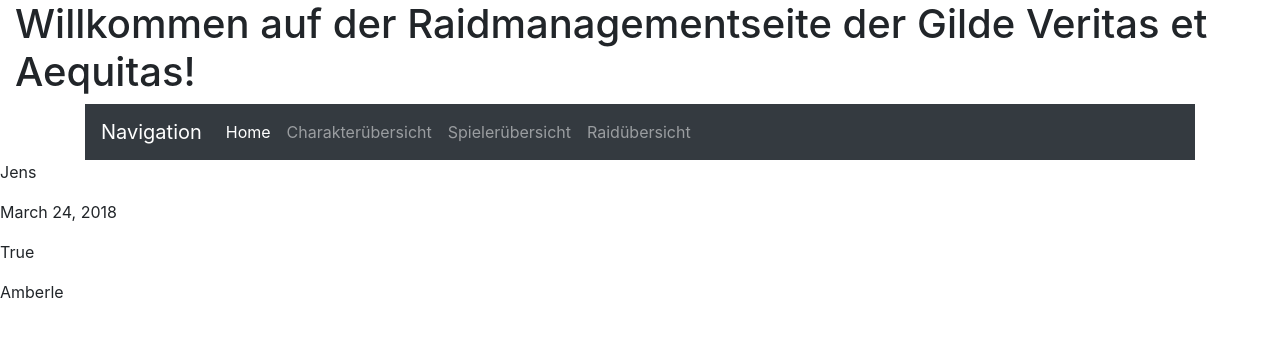
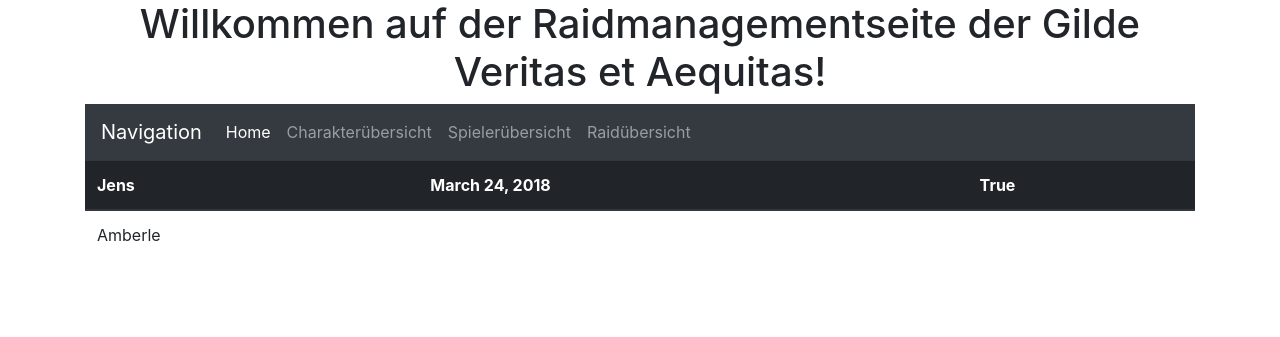
Before and after one commit to Khelmaron/VeaRaidTools, a Django app: a page that uses Src/templates/base.html in a window 1280 px wide. Shown: the top 337 px of the page. Run offline with Django 3.2, Linux system fonts and the light colour scheme; data comes from the database, SQL or seed files in the repository; both versions use the stored data as it was after the commit; some libraries are stand-ins or nearby versions.

Commit message:
Dies und das, schöneren Header haupstächlich

```diff
--- a/Src/templates/Spielerverwaltung/spieler_detail.html
+++ b/Src/templates/Spielerverwaltung/spieler_detail.html
@@ -1,11 +1,23 @@
 {% extends 'base.html' %}
 {% block content %}
-<p>{{ spieler.Spielername }}</p>
-<p>{{ spieler.Anlagedatum }}</p>
-<p>{{ spieler.Aktiv }}</p>
-
-{% for char in characters %}
-<p> {{ char }} </p>
-{% endfor %}
-
+<div class='container'>
+  <div>
+    <table class='table bordered'>
+      <thead class="thead-dark">
+        <tr>
+          <th class='cold-md-4'>{{ spieler.Spielername }}</th>
+          <th class='cold-md-4'>{{ spieler.Anlagedatum }}</th>
+          <th class='cold-md-4'>{{ spieler.Aktiv }}</th>
+        </tr>
+      </thead>
+      <tbody>
+      {% for char in characters %}
+        <tr>
+          <td>{{ char }}</td>
+        </tr>
+      {% endfor %}
+      </tbody>
+    </table>
+  </div>
+</div>
 {% endblock %}
--- a/Src/templates/base.html
+++ b/Src/templates/base.html
@@ -7,8 +7,19 @@
     <title>Raidmanagementsystem von Vea!</title>
     <link href="/static/bootstrap/css/bootstrap.min.css" rel="stylesheet">
   </head>
-  <div class='container-fluid'>
-    <h1>Willkommen auf der Raidmanagementseite der Gilde Veritas et Aequitas!</h1>
+  <div class='container' background-color='grey'>
+    <h1 class="text-center">
+      <div class="row">
+        <div class="col align-self-center">
+          Willkommen auf der Raidmanagementseite der Gilde
+        </div>
+      </div>
+      <div class="row">
+        <div class="col align-self-center">
+        Veritas et Aequitas!
+        </div>
+      </div>
+    </h1>
   </div>
   <body>
     <div class = "container">
```
Also changed, not shown: Src/db.sqlite3.
